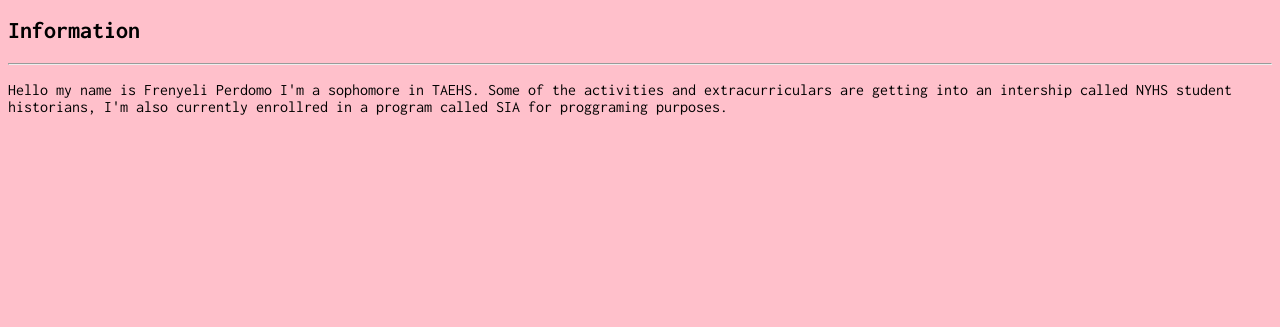
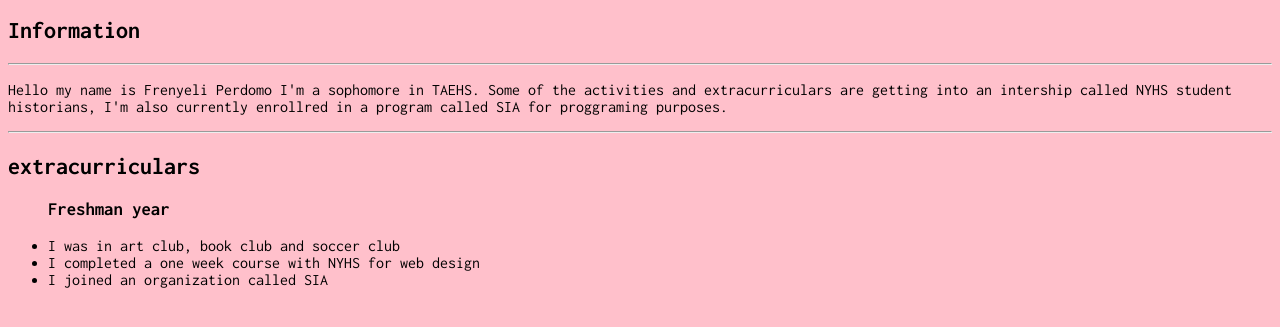
Before and after one commit to fren993/sophomore_portfolio, a plain HTML site: page index.html in a window 1280 px wide. Shown: the part 41-368 px from the top of the page. Drawn offline with Linux system fonts and the light colour scheme.

Commit message:
changed h3 and added list

```diff
--- a/index.html
+++ b/index.html
@@ -15,8 +15,15 @@
 
   <p>Hello my name is Frenyeli Perdomo I'm a sophomore in TAEHS.
   Some of the activities and extracurriculars are getting into an intership called NYHS student historians, I'm also
-  currently enrollred in a program called SIA for proggraming purposes.</p>
+  currently enrollred in a program called SIA for proggraming purposes.</p><hr>
 
+  <h2>extracurriculars</h2>
+  <ul>
+    <h3>Freshman year</h3>
+    <li> I was in art club, book club and soccer club</li>
+    <li> I completed a one week course with NYHS for web design </li>
+    <li>I joined an organization called SIA</li>
+  </ul>
 
 </body>
 
```
